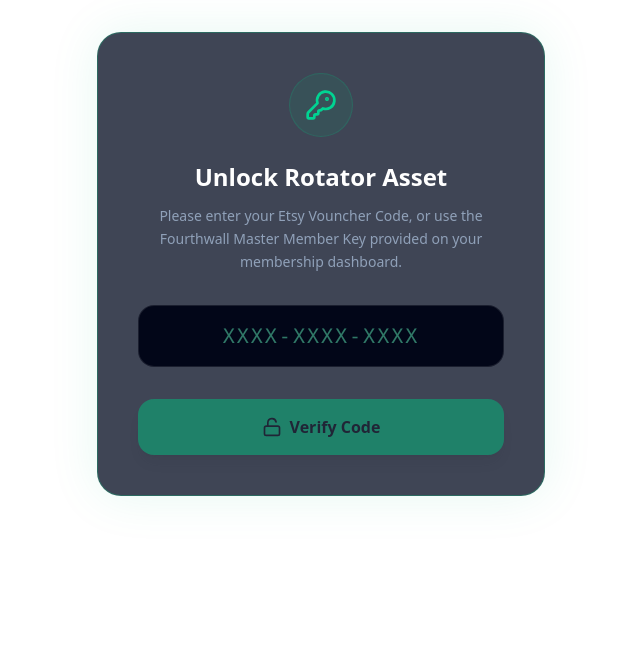
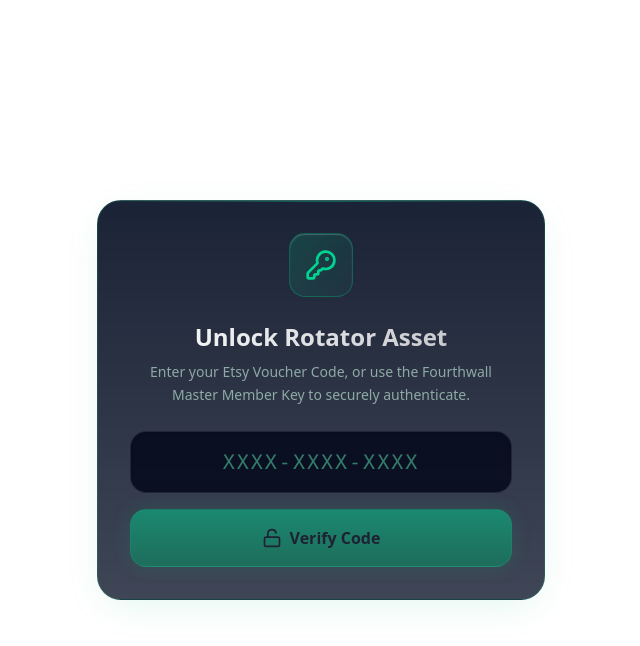
Before and after one commit to SimplyNickish/Animal-Adoption-Rotator, a Next.js app: page /dashboard in a window 1280 px wide. Shown: the top 646 px of the page, without its empty margins (319-959 px from the left). Built offline with nearby package versions, Linux system fonts and the light colour scheme; no server answers.

Commit message:
style: added massive interactive depth and framer motion layers to embed card, compressed padding to fit small iframes natively

```diff
--- a/src/app/dashboard/page.tsx
+++ b/src/app/dashboard/page.tsx
@@ -101,48 +101,73 @@
   // ----- UI STATE: NO ACCESS CODE PROVIDED -----
   if (!isUnlocked) {
     return (
-      <div className="w-full bg-transparent font-sans flex flex-col justify-center items-center py-8 px-4">
-        <motion.div initial={{ opacity: 0, y: 10 }} animate={{ opacity: 1, y: 0 }} className="bg-slate-900/80 backdrop-blur-xl border border-emerald-500/30 p-8 lg:p-10 rounded-3xl shadow-[0_0_50px_rgba(16,185,129,0.1)] max-w-md w-full text-center">
-          <div className="mx-auto w-16 h-16 rounded-full bg-emerald-500/10 flex items-center justify-center mb-6 border border-emerald-500/20">
+      <div className="w-full h-full min-h-[400px] bg-transparent font-sans flex flex-col justify-center items-center px-4 sm:p-2">
+        <motion.div
+          initial={{ opacity: 0, y: 20 }}
+          animate={{ opacity: 1, y: 0 }}
+          whileHover={{ y: -5, scale: 1.01 }}
+          transition={{ duration: 0.4, ease: "easeOut" }}
+          className="relative overflow-hidden bg-gradient-to-b from-slate-900/95 to-slate-900/80 backdrop-blur-3xl border border-emerald-500/20 p-8 rounded-3xl shadow-[0_10px_40px_-10px_rgba(16,185,129,0.15)] hover:shadow-[0_20px_50px_-10px_rgba(16,185,129,0.3)] max-w-md w-full text-center group transition-shadow duration-500"
+        >
+          {/* Animated top edge reflection */}
+          <div className="absolute top-0 inset-x-0 h-px bg-gradient-to-r from-transparent via-emerald-400/70 to-transparent opacity-50 group-hover:opacity-100 transition-opacity duration-500"></div>
+          {/* Subtle inner animated glow */}
+          <div className="absolute -inset-20 bg-emerald-500/10 rounded-full blur-[80px] opacity-0 group-hover:opacity-50 transition-opacity duration-700 pointer-events-none"></div>
+
+          <div className="relative z-10">
+            <motion.div
+              whileHover={{ rotate: 180, scale: 1.1 }}
+              transition={{ duration: 0.5 }}
+              className="mx-auto w-16 h-16 rounded-2xl bg-gradient-to-br from-emerald-500/20 to-emerald-500/5 flex items-center justify-center mb-6 border border-emerald-500/30 shadow-[inset_0_1px_1px_rgba(255,255,255,0.2)]"
+            >
               <KeyRound className="w-8 h-8 text-emerald-400" />
-          </div>
-          <h2 className="text-2xl font-bold mb-3 text-white">Unlock Rotator Asset</h2>
-          <p className="text-slate-400 mb-8 text-sm leading-relaxed">
-            Please enter your Etsy Vouncher Code, or use the Fourthwall Master Member Key provided on your membership dashboard.
+            </motion.div>
+            <h2 className="text-2xl font-extrabold mb-2 text-transparent bg-clip-text bg-gradient-to-r from-white to-white/70">Unlock Rotator Asset</h2>
+            <p className="text-emerald-100/60 mb-6 text-sm leading-relaxed font-medium">
+              Enter your Etsy Voucher Code, or use the Fourthwall Master Member Key to securely authenticate.
             </p>
 
             <form onSubmit={verifyLicenseContent} className="space-y-4">
+              <div className="relative group/input">
+                <div className="absolute -inset-0.5 bg-gradient-to-r from-emerald-500/30 to-cyan-500/30 rounded-2xl blur opacity-0 group-focus-within/input:opacity-100 transition duration-500"></div>
                 <input
                   type="text"
                   value={accessCode}
                   onChange={(e) => setAccessCode(e.target.value.toUpperCase())}
-              className="w-full bg-slate-950 border border-white/10 rounded-2xl px-6 py-4 text-center font-mono text-xl tracking-widest text-emerald-300 focus:outline-none focus:border-emerald-500/50"
+                  className="relative w-full bg-slate-950/80 border border-white/10 rounded-2xl px-6 py-4 text-center font-mono text-xl tracking-widest text-emerald-300 focus:outline-none focus:border-emerald-400/50 shadow-inner transition-colors"
                   placeholder="XXXX-XXXX-XXXX"
                   required
                 />
+              </div>
 
               <AnimatePresence>
                 {paywallError && (
                   <motion.div initial={{ opacity: 0, height: 0 }} animate={{ opacity: 1, height: 'auto' }} exit={{ opacity: 0, height: 0 }} className="overflow-hidden">
-                  <div className="text-sm p-3 rounded-xl border bg-red-500/10 border-red-500/20 text-red-400 mt-2 font-medium">
+                    <div className="text-sm p-3 rounded-xl border bg-red-950/50 border-red-500/30 text-red-400 mt-2 font-medium backdrop-blur-md">
                       {paywallError}
                     </div>
                   </motion.div>
                 )}
               </AnimatePresence>
 
-            <button
+              <motion.button
+                whileHover={{ scale: 1.02 }}
+                whileTap={{ scale: 0.98 }}
                 type="submit"
                 disabled={isVerifying || !accessCode}
-              className="w-full bg-emerald-500 hover:bg-emerald-400 text-slate-950 font-bold py-4 px-6 rounded-2xl transition-all shadow-lg flex items-center justify-center mt-4 disabled:opacity-50"
+                className="w-full relative overflow-hidden group/btn bg-gradient-to-b from-emerald-400 to-emerald-600 hover:from-emerald-300 hover:to-emerald-500 text-slate-950 font-extrabold py-4 px-6 rounded-2xl transition-all shadow-[0_0_20px_rgba(16,185,129,0.3)] hover:shadow-[0_0_30px_rgba(16,185,129,0.5)] flex items-center justify-center mt-2 disabled:opacity-50 disabled:cursor-not-allowed border border-emerald-400/50"
               >
+                <div className="absolute inset-0 bg-white/20 translate-y-full group-hover/btn:translate-y-0 transition-transform duration-300 ease-out"></div>
+                <div className="relative flex items-center">
                   {isVerifying ? <Loader2 className="w-5 h-5 animate-spin" /> : (
                     <>
-                  <Unlock className="w-5 h-5 mr-2" /> Verify Code
+                      <Unlock className="w-5 h-5 mr-2 group-hover/btn:-translate-y-0.5 transition-transform" /> Verify Code
                     </>
                   )}
-            </button>
+                </div>
+              </motion.button>
             </form>
+          </div>
         </motion.div>
       </div>
     );
@@ -150,53 +175,79 @@
 
   // ----- UI STATE: UNLOCKED DASHBOARD -----
   return (
-    <div className="w-full bg-transparent font-sans flex flex-col items-center justify-center py-8 px-4">
-      <motion.div initial={{ opacity: 0, scale: 0.95 }} animate={{ opacity: 1, scale: 1 }} className="bg-slate-900/80 backdrop-blur-xl border border-white/10 p-8 lg:p-12 rounded-3xl shadow-2xl max-w-3xl w-full">
-        <header className="flex justify-between items-start mb-8 pb-8 border-b border-white/10">
+    <div className="w-full h-full min-h-[400px] bg-transparent font-sans flex flex-col items-center justify-center px-4 sm:p-2">
+      <motion.div
+        initial={{ opacity: 0, y: 20 }}
+        animate={{ opacity: 1, y: 0 }}
+        whileHover={{ y: -5, boxShadow: "0 25px 50px -12px rgba(255, 255, 255, 0.1)" }}
+        transition={{ duration: 0.4, ease: "easeOut" }}
+        className="relative overflow-hidden bg-gradient-to-br from-slate-900/95 to-slate-900/80 backdrop-blur-3xl border border-white/10 p-8 rounded-3xl shadow-[0_10px_40px_-10px_rgba(0,0,0,0.5)] max-w-2xl w-full group transition-all duration-500"
+      >
+        {/* Animated edge reflection */}
+        <div className="absolute top-0 inset-x-0 h-px bg-gradient-to-r from-transparent via-white/20 to-transparent opacity-50 group-hover:opacity-100 transition-opacity duration-500"></div>
+        <div className="absolute left-0 inset-y-0 w-px bg-gradient-to-b from-transparent via-white/10 to-transparent opacity-50"></div>
+
+        <header className="relative z-10 flex justify-between items-start mb-6 pb-6 border-b border-white/5">
           <div>
-            <h1 className="text-2xl font-bold flex items-center gap-3 text-white mb-2">
-              <div className="p-2 bg-emerald-500/20 rounded-xl">
-                <Settings className="w-6 h-6 text-emerald-400" />
-              </div>
+            <h1 className="text-2xl font-extrabold flex items-center gap-3 text-transparent bg-clip-text bg-gradient-to-r from-white to-white/80 mb-1">
+              <motion.div
+                whileHover={{ rotate: 90 }}
+                transition={{ duration: 0.3 }}
+                className="p-2 bg-gradient-to-br from-emerald-500/20 to-emerald-500/5 rounded-xl border border-emerald-500/20 shadow-inner"
+              >
+                <Settings className="w-5 h-5 text-emerald-400" />
+              </motion.div>
               Control Panel
             </h1>
-            <p className="text-emerald-400/80 font-medium text-sm flex items-center gap-1.5"><Sparkles className="w-4 h-4"/> Authorized via: {accessType}</p>
+            <p className="text-emerald-400/80 font-semibold text-xs flex items-center gap-1.5 uppercase tracking-wider pl-1"><Sparkles className="w-3.5 h-3.5"/> Access: {accessType}</p>
           </div>
-          <button onClick={handleLogout} className="text-slate-400 hover:text-white px-4 py-2 rounded-xl text-sm font-semibold transition-all hover:bg-white/5 border border-transparent hover:border-white/10">
+          <motion.button
+            whileHover={{ scale: 1.05, backgroundColor: "rgba(255,255,255,0.1)" }}
+            whileTap={{ scale: 0.95 }}
+            onClick={handleLogout}
+            className="text-slate-400 hover:text-white px-4 py-2 rounded-xl text-sm font-bold transition-colors border border-transparent hover:border-white/10 shadow-sm"
+          >
             Disconnect
-          </button>
+          </motion.button>
         </header>
 
-        <main>
-          <div className="mb-8">
-            <h2 className="text-xl font-bold mb-2 text-white">Your Streaming URL</h2>
-            <p className="text-slate-400 text-sm">Copy this secure endpoint and paste it into OBS Studio as a Browser Source.</p>
+        <main className="relative z-10">
+          <div className="mb-4">
+            <h2 className="text-lg font-bold mb-1 text-white">Your Streaming URL</h2>
+            <p className="text-slate-400 text-sm font-medium">Paste this endpoint into OBS Studio as a Browser Source.</p>
           </div>
 
-          <div className="flex flex-col md:flex-row gap-4 items-stretch">
-            <div className="flex-1 relative">
+          <div className="flex flex-col sm:flex-row gap-3 items-stretch">
+            <div className="flex-1 relative group/url">
+               <div className="absolute -inset-0.5 bg-gradient-to-r from-emerald-500/30 to-cyan-500/30 rounded-2xl blur opacity-0 group-hover/url:opacity-100 transition duration-500"></div>
                <input
                  type="text"
                  readOnly
                  value={`${typeof window !== 'undefined' ? window.location.origin : ''}/widget/${widgetId}`}
-                 className="relative w-full bg-slate-950 border border-white/10 rounded-2xl px-5 py-4 font-mono text-emerald-300 shadow-inner focus:outline-none h-full"
+                 className="relative w-full bg-slate-950/80 border border-white/10 rounded-2xl px-5 py-3.5 font-mono text-emerald-300 shadow-inner focus:outline-none h-full text-sm"
                />
             </div>
-            <button
+            <motion.button
+              whileHover={{ scale: 1.02 }}
+              whileTap={{ scale: 0.98 }}
               onClick={() => navigator.clipboard.writeText(`${window.location.origin}/widget/${widgetId}`)}
-              className="bg-white hover:bg-slate-100 text-slate-950 font-bold py-4 px-8 rounded-2xl transition-all shadow-lg flex items-center justify-center shrink-0"
+              className="relative overflow-hidden group/btn bg-gradient-to-b from-white to-slate-200 hover:from-white hover:to-white text-slate-950 font-extrabold py-3.5 px-6 rounded-2xl transition-all shadow-[0_0_15px_rgba(255,255,255,0.1)] hover:shadow-[0_0_25px_rgba(255,255,255,0.2)] flex items-center justify-center shrink-0 border border-white"
             >
-              <Copy className="w-5 h-5 mr-2" /> Copy Link
-            </button>
+              <div className="absolute inset-0 bg-emerald-400/10 translate-y-full group-hover/btn:translate-y-0 transition-transform duration-300 ease-out"></div>
+              <span className="relative flex items-center"><Copy className="w-4 h-4 mr-2 group-hover/btn:-translate-y-0.5 transition-transform" /> Copy Link</span>
+            </motion.button>
           </div>
 
-          <div className="mt-8 p-5 bg-cyan-500/10 border border-cyan-500/20 rounded-2xl flex items-start gap-4">
-            <AlertTriangle className="w-6 h-6 text-cyan-400 shrink-0 mt-0.5" />
-            <div className="text-cyan-100/80 text-sm leading-relaxed">
-              <strong className="text-cyan-300 block mb-1">Architecture Note</strong>
+          <motion.div
+            whileHover={{ scale: 1.01 }}
+            className="mt-6 p-4 bg-gradient-to-br from-cyan-500/10 to-transparent border border-cyan-500/20 rounded-2xl flex items-start gap-4 shadow-inner"
+          >
+            <AlertTriangle className="w-5 h-5 text-cyan-400 shrink-0 mt-0.5" />
+            <div className="text-cyan-100/70 text-xs leading-relaxed font-medium">
+              <strong className="text-cyan-300 block mb-1 tracking-wide uppercase">Architecture Note</strong>
               Because you are accessing this directly inside your Member Dashboard, you do not need to configure CSS or Alpha layers in OBS.
             </div>
-          </div>
+          </motion.div>
         </main>
       </motion.div>
     </div>
```
Lines whose indentation alone changed are shown as unchanged.
